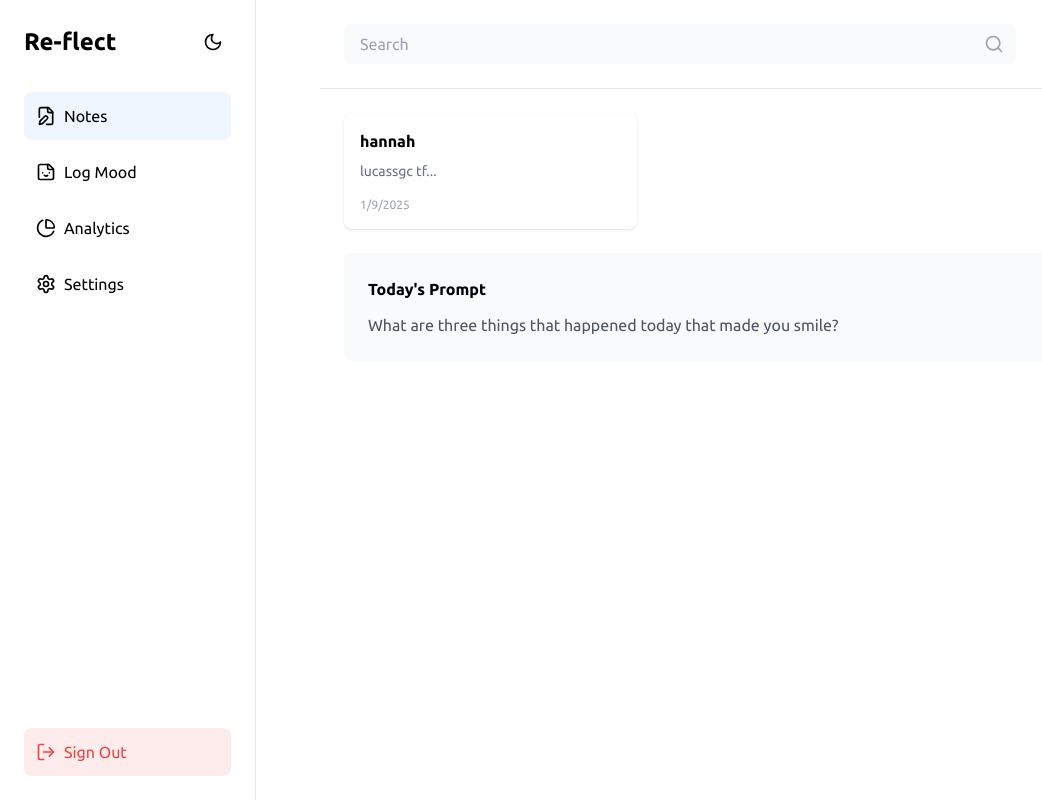
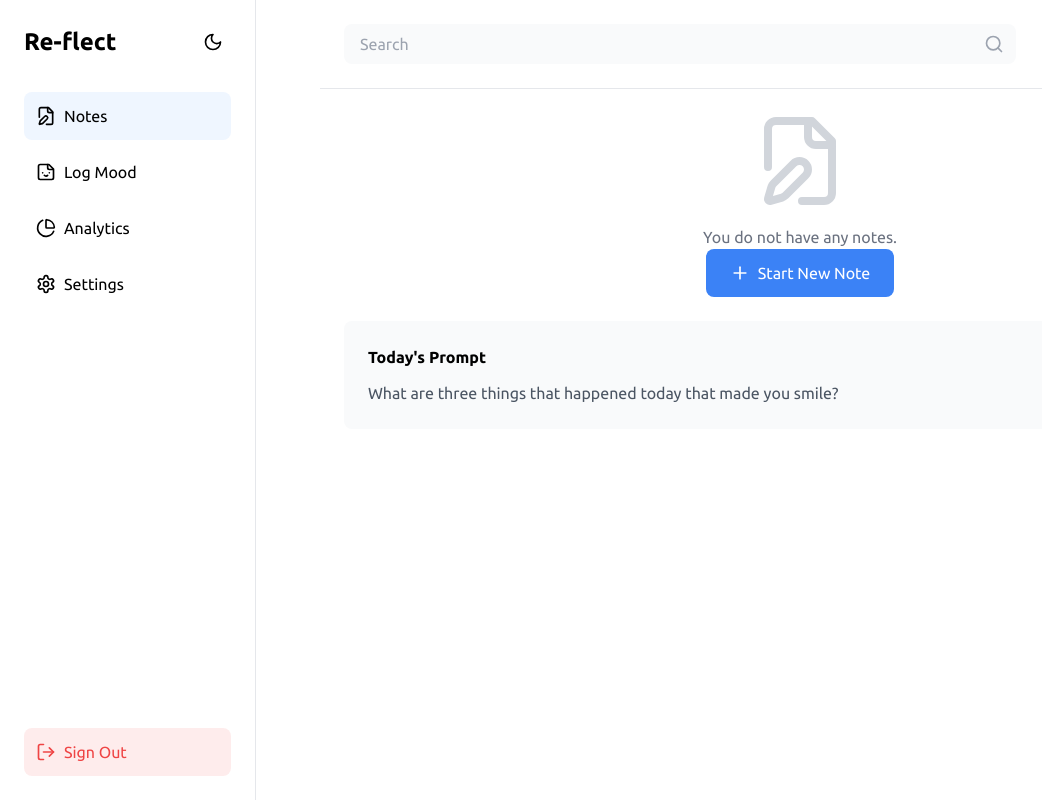
Before and after one commit to thesongmartins/Re-Flect, a React (Vite) app: page /dashboard in a window 1280 px wide. Shown: the whole page, without its empty margins (0-1042 px from the left). Built offline with nearby package versions, Linux system fonts and the light colour scheme; data requests are answered from the project's data file.

Commit message:
update API URL

```diff
--- a/db.json
+++ b/db.json
@@ -1,11 +1,3 @@
 {
-  "notes": [
-    {
-      "id": "d9ea",
-      "title": "hannah",
-      "content": "lucassgc tf",
-      "mood": "",
-      "timestamp": "2025-01-09T13:10:44.778Z"
-    }
-  ]
+  "notes": []
 }
--- a/src/pages/Home/Dashboard.jsx
+++ b/src/pages/Home/Dashboard.jsx
@@ -32,7 +32,7 @@ const ReflectApp = () => {
   const [isSidebarOpen, setIsSidebarOpen] = useState(false);
   const [isloggedOut, setIsloggedOut] = useState(false);
 
-  const API_URL = "https://api.example.com/notes"; // I'll update code when backend is ready.
+  const API_URL = "http://localhost:3000/notes"; // I'll update code when backend is ready.
 
   useEffect(() => {
     fetchNotes();
@@ -46,7 +46,7 @@ const ReflectApp = () => {
   const fetchNotes = async () => {
     try {
       setIsLoading(true);
-      const response = await fetch("http://localhost:3000/notes");
+      const response = await fetch(API_URL);
       if (!response.ok) throw new Error("Failed to fetch notes");
       const data = await response.json();
       setNotes(data);
@@ -61,7 +61,7 @@ const ReflectApp = () => {
   const handleCreateNote = async () => {
     try {
       setIsLoading(true);
-      const response = await fetch("http://localhost:3000/notes", {
+      const response = await fetch(API_URL, {
         method: "POST",
         headers: {
           "Content-Type": "application/json",
@@ -88,7 +88,7 @@ const ReflectApp = () => {
   const handleDeleteNote = async (noteId) => {
     try {
       setIsLoading(true);
-      await fetch(`${"http://localhost:3000/notes"}/${noteId}`, {
+      await fetch(`${API_URL}/${noteId}`, {
         method: "DELETE",
       });
     } catch (err) {
```
